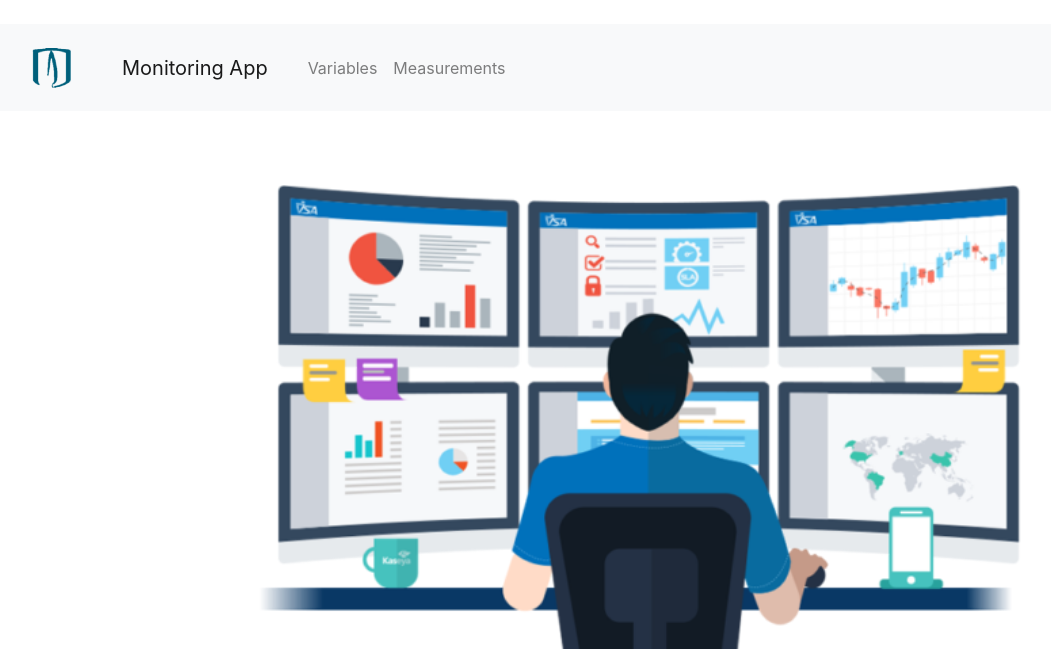
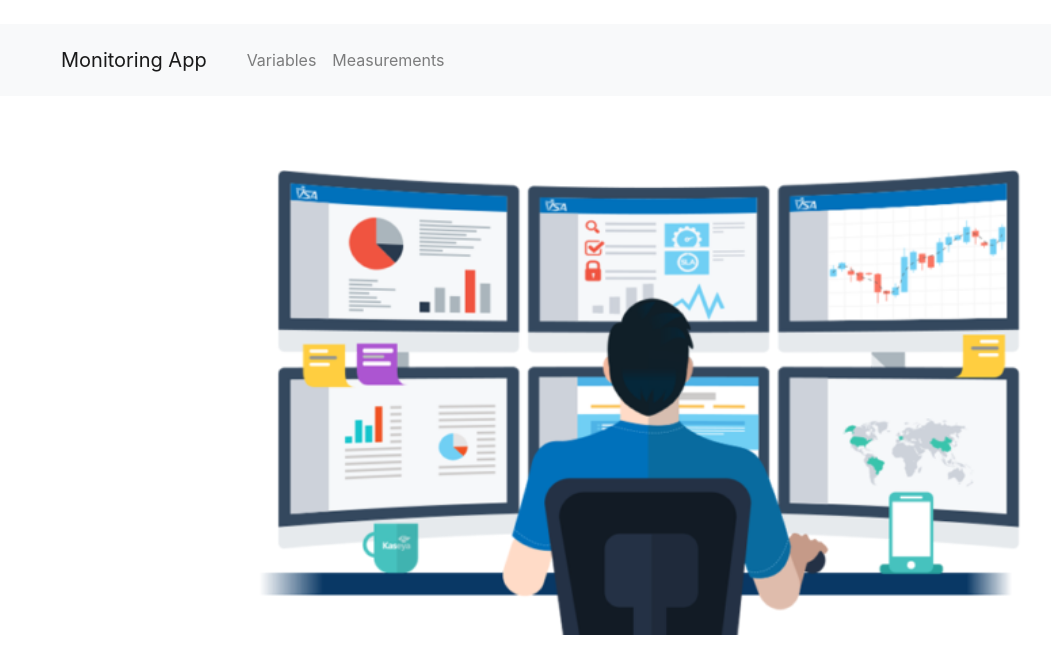
Before and after one commit to t-montes/Monitoring-Places-Microservices, a Django app: page / in a window 1280 px wide. Shown: the top 649 px of the page, without its empty margins (3-1054 px from the left). Run offline with Django 3.2, Linux system fonts and the light colour scheme; some libraries are stand-ins or nearby versions.

Commit message:
Changed template

```diff
--- a/measurements/measurements/templates/base.html
+++ b/measurements/measurements/templates/base.html
@@ -13,9 +13,6 @@
         <nav class="navbar navbar-expand-lg navbar-light bg-light">
 
             <nav class="navbar navbar-light bg-light">
-                <a class="navbar-brand" href="/">
-                <img src="/media/logo.png" width="45" height="45" alt="">
-                </a>
             </nav>
 
           <nav class="navbar navbar-light bg-light">
--- a/variables/variables/templates/base.html
+++ b/variables/variables/templates/base.html
@@ -13,9 +13,6 @@
         <nav class="navbar navbar-expand-lg navbar-light bg-light">
 
             <nav class="navbar navbar-light bg-light">
-                <a class="navbar-brand" href="/">
-                <img src="/media/logo.png" width="45" height="45" alt="">
-                </a>
             </nav>
 
           <nav class="navbar navbar-light bg-light">
```
